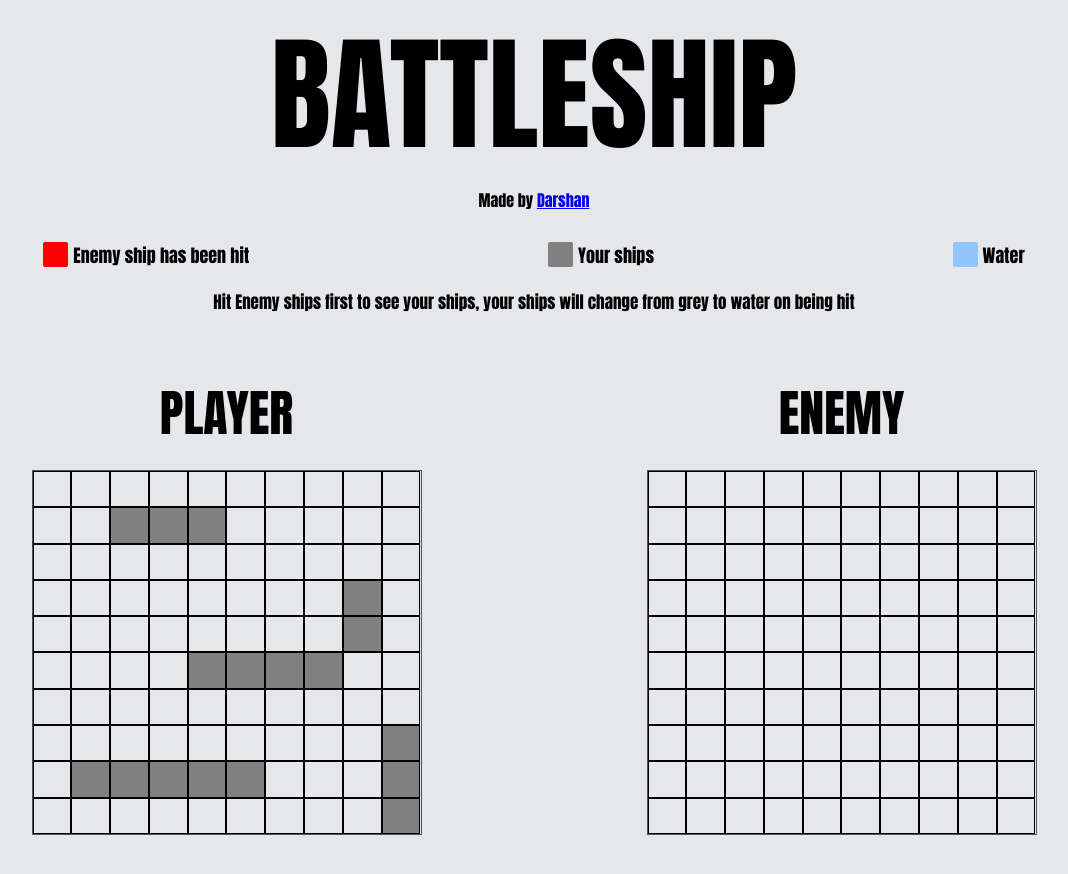
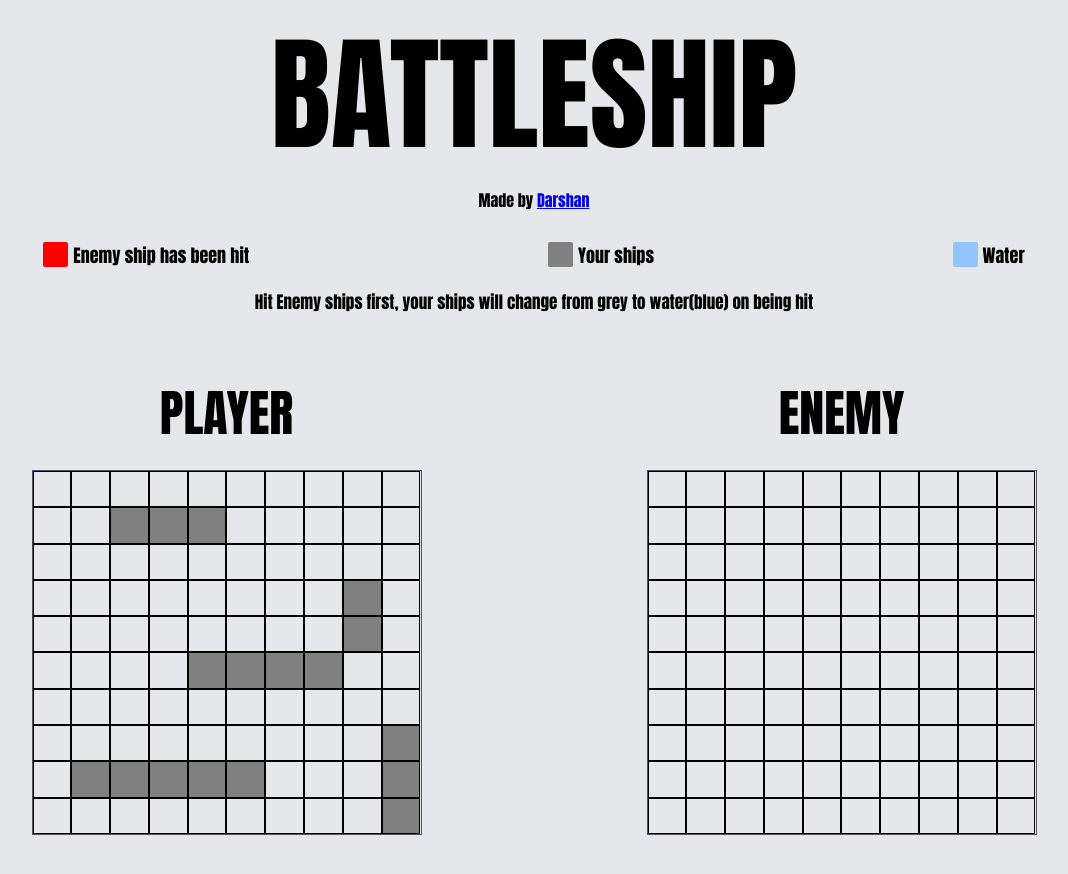
Before and after one commit to darshan019/battle-ship, a plain HTML site: page index.html in a window 1280 px wide. Shown: the whole page, without its empty margins (106-1174 px from the left). Drawn offline with Linux system fonts and the light colour scheme.

Commit message:
typo fix

```diff
--- a/index.html
+++ b/index.html
@@ -18,7 +18,7 @@
       <span style="display: flex;"><p style="width: 25px; height: 25px; background-color: #93c5fd; border-radius: 2px; margin-right: 5px;"></p>Water</span>
     </div>
     <div id="info2">
-      <p>Hit Enemy ships first to see your ships, your ships will change from grey to water on being hit</p>
+      <p>Hit Enemy ships first, your ships will change from grey to water(blue) on being hit</p>
     </div>
     <div class="game">
       <div id="player">
```
